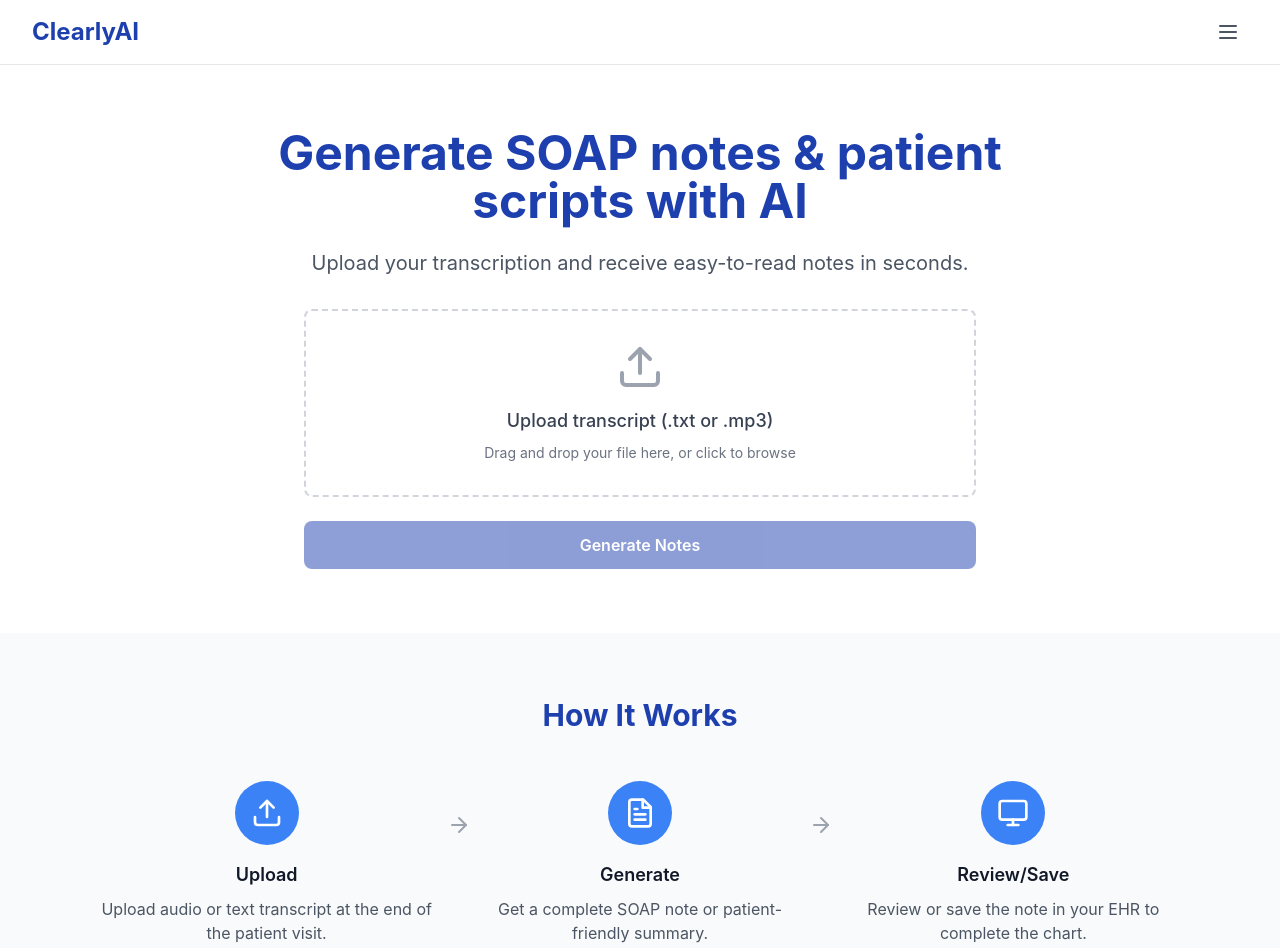
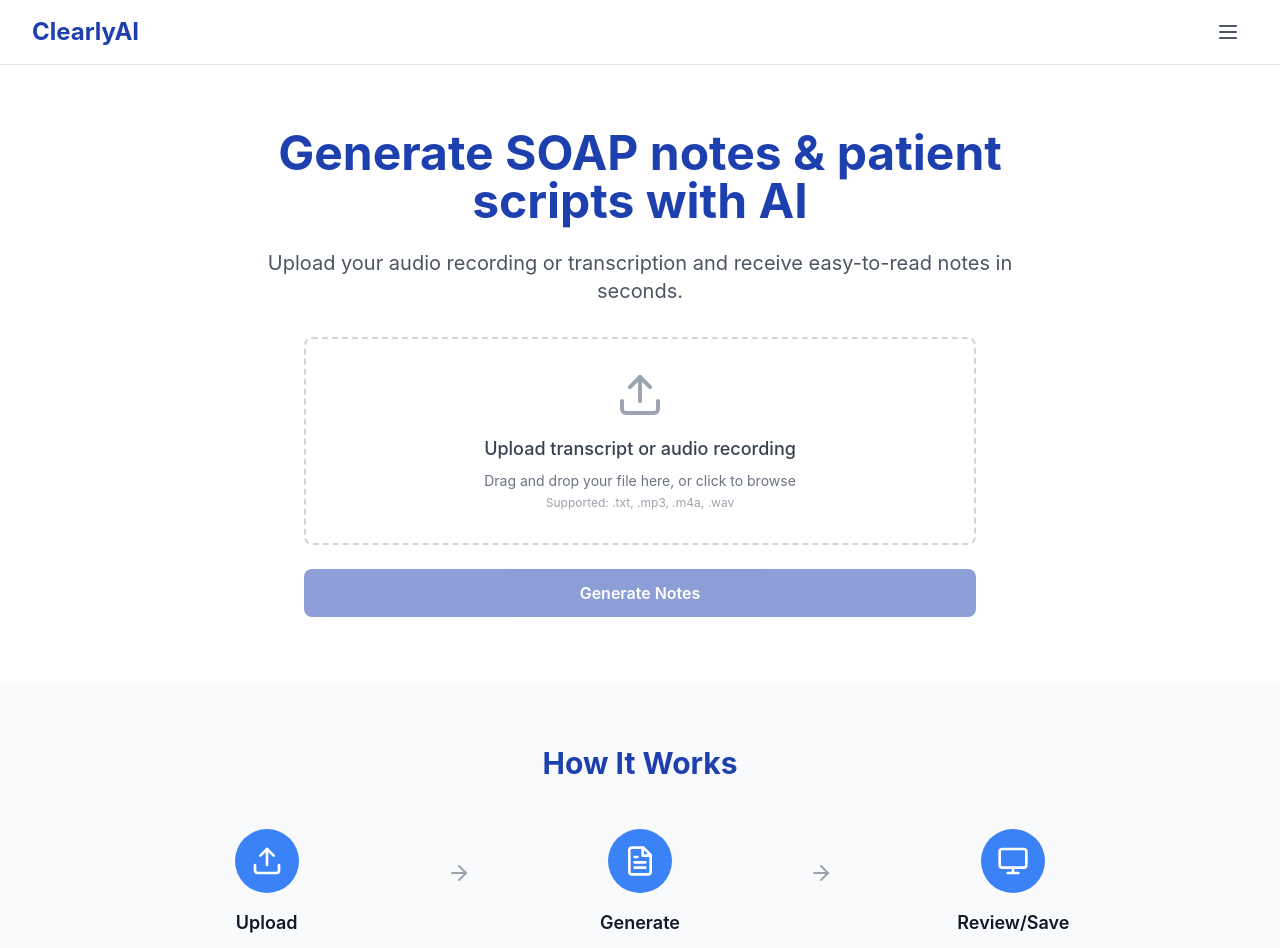
Before and after one commit to StanislavDev3241/ClearlyAI, a React (Vite) app: page / in a window 1280 px wide. Shown: the top 948 px of the page. Built offline with nearby package versions, Linux system fonts and the light colour scheme.

Commit message:
Update frontend UI to properly support and display audio file upload capabilities

```diff
--- a/src/App.tsx
+++ b/src/App.tsx
@@ -198,7 +198,7 @@ Your oral health is excellent! Keep up the great work with your daily dental car
             Generate SOAP notes & patient scripts with AI
           </h1>
           <p className="text-xl text-gray-600 mb-8">
-            Upload your transcription and receive easy-to-read notes in seconds.
+            Upload your audio recording or transcription and receive easy-to-read notes in seconds.
           </p>
 
           {/* Upload Section */}
@@ -211,10 +211,13 @@ Your oral health is excellent! Keep up the great work with your daily dental car
             >
               <Upload className="h-12 w-12 text-gray-400 mx-auto mb-4" />
               <p className="text-lg font-medium text-gray-700 mb-2">
-                Upload transcript (.txt or .mp3)
+                Upload transcript or audio recording
               </p>
               <p className="text-sm text-gray-500">
                 Drag and drop your file here, or click to browse
+              </p>
+              <p className="text-xs text-gray-400 mt-1">
+                Supported: .txt, .mp3, .m4a, .wav
               </p>
               {file && (
                 <div className="mt-4 p-3 bg-green-50 rounded-lg">
@@ -228,7 +231,7 @@ Your oral health is excellent! Keep up the great work with your daily dental car
             <input
               ref={fileInputRef}
               type="file"
-              accept=".txt,.mp3"
+              accept=".txt,.mp3,.m4a,.wav,audio/*"
               onChange={(e) => {
                 const selectedFile = e.target.files?.[0];
                 if (selectedFile) {
@@ -365,7 +368,7 @@ Your oral health is excellent! Keep up the great work with your daily dental car
                 Upload
               </h3>
               <p className="text-gray-600">
-                Upload audio or text transcript at the end of the patient visit.
+                Upload audio recording or text transcript at the end of the patient visit.
               </p>
             </div>
 
```
